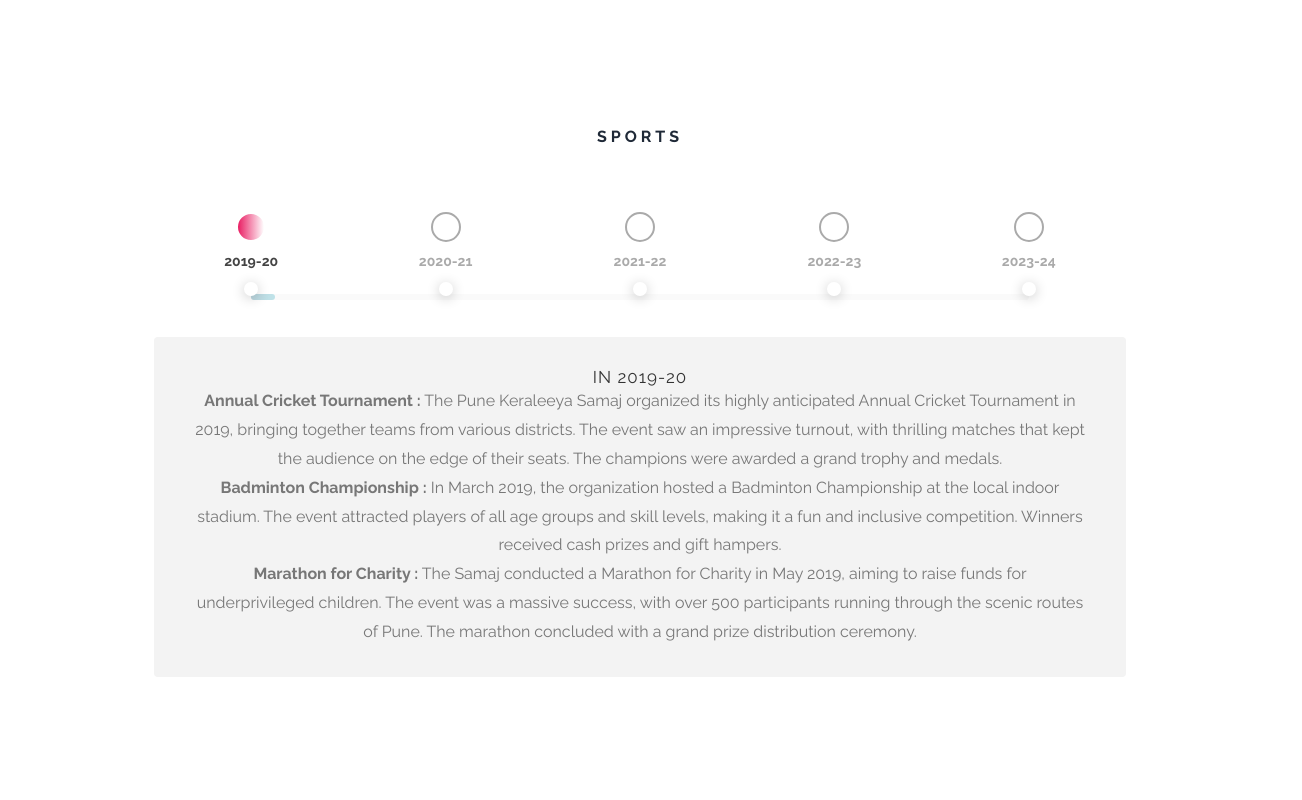
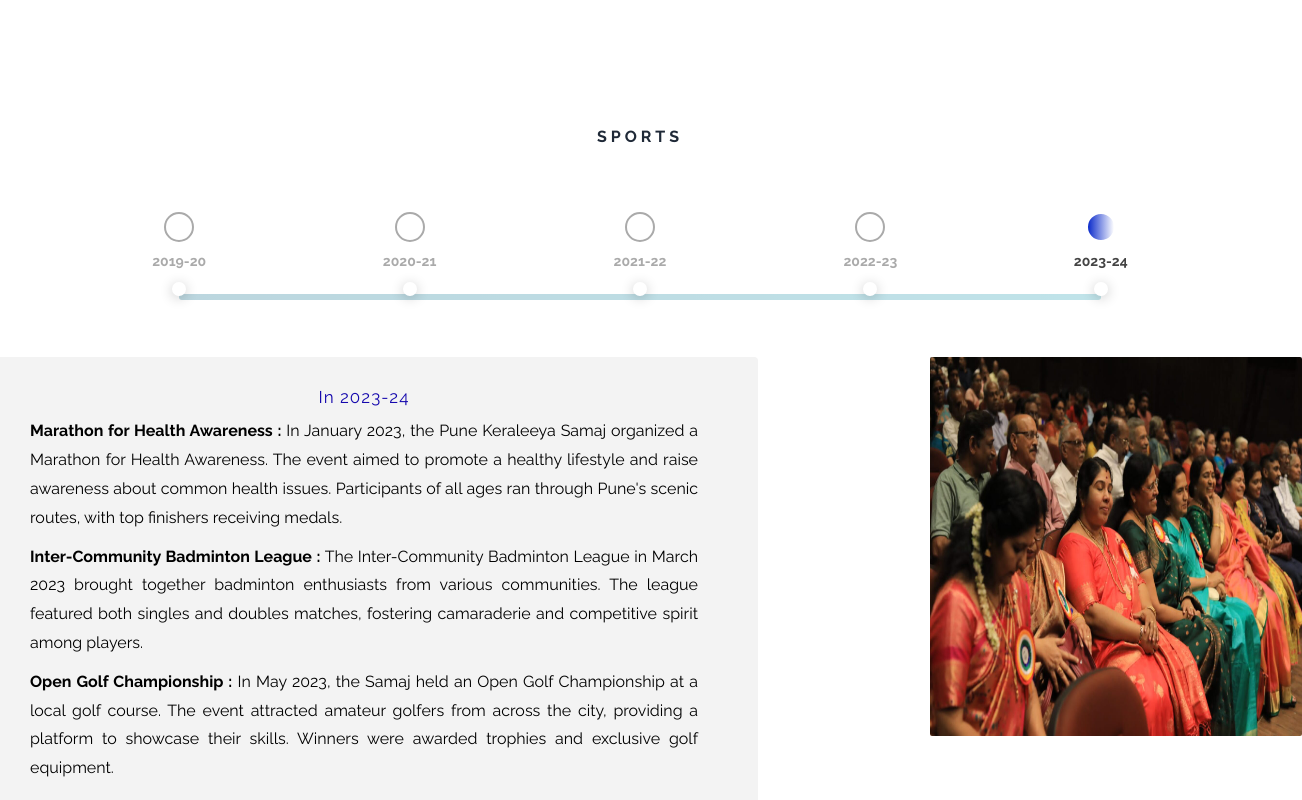
Before and after one commit to vinayakanarookutty/poonekeralasamajam, a React (Vite) app: page /activities in a window 1280 px wide. Shown: the whole page, 1302 px wide, since content can reach past the window. Built offline with nearby package versions, Linux system fonts and the light colour scheme.

Commit message:
first commit

```diff
--- a/src/components/ActivitiesDetails.tsx
+++ b/src/components/ActivitiesDetails.tsx
@@ -1,8 +1,10 @@
 import React, { useState } from "react";
 import "../css/home.css"; // Assume that the CSS styles are moved to App.css
+import Image from "../assets/img/gallery/clb2.jpg";
+import Image2 from "../assets/img/gallery/clb3.jpg";
 
 const ActivitiesDetails: React.FC = () => {
-  const [activeStep, setActiveStep] = useState<string>("step01");
+  const [activeStep, setActiveStep] = useState<string>("step05");
 
   const handleStepClick = (step: string) => {
     setActiveStep(step);
@@ -10,10 +12,11 @@
 
   return (
     <div>
-      <h1 className="text-gray-800 font-bold mt-[125px] text-center uppercase tracking-[4px] leading-[23px]">
+      <h1 className="text-gray-800 font-bold mt-[125px] text-center uppercase tracking-[4px] leading-[23px] text -4xl">
         Sports
       </h1>
       <br />
+
       <div className="process-wrapper">
         <div id="progress-bar-container">
           <ul>
@@ -21,7 +24,7 @@
               className={`step step01 ${activeStep === "step01" ? "active" : ""}`}
               onClick={() => handleStepClick("step01")}
             >
-              <div className="step-inner ">2019-20</div>
+              <div className="step-inner">2019-20</div>
             </li>
             <li
               className={`step step02 ${activeStep === "step02" ? "active" : ""}`}
@@ -69,6 +72,7 @@
           </div>
         </div>
 
+        <div className="content-and-image">
           <div id="progress-content-section">
             <div
               className={`section-content discovery ${
@@ -78,9 +82,11 @@
               <h2>In 2019-20</h2>
               <p>
                 <b>Annual Cricket Tournament :</b> The Pune Keraleeya Samaj organized its highly anticipated Annual Cricket Tournament in 2019, bringing together teams from various districts. The event saw an impressive turnout, with thrilling matches that kept the audience on the edge of their seats. The champions were awarded a grand trophy and medals.<br></br>
-
+              </p>
+              <p>
                 <b>Badminton Championship :</b> In March 2019, the organization hosted a Badminton Championship at the local indoor stadium. The event attracted players of all age groups and skill levels, making it a fun and inclusive competition. Winners received cash prizes and gift hampers.<br></br>
-
+              </p>
+              <p>
                 <b>Marathon for Charity :</b> The Samaj conducted a Marathon for Charity in May 2019, aiming to raise funds for underprivileged children. The event was a massive success, with over 500 participants running through the scenic routes of Pune. The marathon concluded with a grand prize distribution ceremony.
               </p>
             </div>
@@ -93,9 +99,9 @@
               <h2> In 2020-21</h2>
               <p>
                 <b>Virtual Chess Tournament :</b> Amid the pandemic in 2020, the Pune Keraleeya Samaj adapted by organizing a Virtual Chess Tournament. Participants competed from the safety of their homes, showcasing their strategic skills online. The event was well-received and culminated in an exciting final match.<br></br>
-
+              </p><p>
                 <b>Online Yoga and Fitness Challenge :</b> With a focus on health and wellness, the organization launched an Online Yoga and Fitness Challenge. Members were encouraged to share their fitness routines and yoga practices via video submissions, promoting physical well-being during lockdowns.<br></br>
-
+              </p><p>
                 <b>E-Sports Competition :</b> Embracing digital trends, the Samaj conducted its first E-Sports Competition in August 2020. Games included popular titles like FIFA and Counter-Strike, attracting a young and enthusiastic crowd. Winners were awarded gaming accessories and vouchers.
               </p>
             </div>
@@ -108,9 +114,10 @@
               <h2>In 2021-22</h2>
               <p>
                 <b>Inter-Community Football Cup :</b> In 2021, the Pune Keraleeya Samaj hosted an Inter-Community Football Cup. Teams from various communities competed in a friendly yet competitive spirit, fostering unity and sportsmanship. The tournament concluded with an exciting final match and a celebratory award ceremony.<br></br>
-
+              </p><p>
                 <b>Tennis Doubles Championship :</b> The Samaj's Tennis Doubles Championship in April 2021 attracted pairs from across Pune. The event, held at a local tennis club, showcased high-level tennis skills and coordination between partners. Winners were awarded trophies and gift vouchers.<br></br>
-
+              </p>
+              <p>
                 <b>Cycling Rally :</b> Promoting eco-friendly transportation and fitness, the organization conducted a Cycling Rally in June 2021. Cyclists of all ages participated, riding through Pune's scenic routes. The event emphasized the importance of a healthy lifestyle and environmental conservation.
               </p>
             </div>
@@ -123,9 +130,9 @@
               <h2>In 2022-23</h2>
               <p>
                 <b>Inter-School Sports Day :</b> In February 2022, the Pune Keraleeya Samaj organized an Inter-School Sports Day, bringing together students from various schools. Events included track and field competitions, basketball, and football matches, fostering a spirit of healthy competition among the youth.<br></br>
-
+              </p><p>
                 <b>Mixed Martial Arts Workshop :</b> To introduce members to different forms of self-defense, the organization held a Mixed Martial Arts Workshop in April 2022. Participants learned techniques from experts, gaining confidence and skills in a supportive environment.<br></br>
-
+              </p><p>
                 <b>Basketball Tournament :</b> The annual Basketball Tournament in July 2022 saw teams from different neighborhoods compete fiercely. The event was marked by high energy and sportsmanship, with the final match drawing a large crowd. Champions received trophies and sports gear.
               </p>
             </div>
@@ -138,12 +145,21 @@
               <h2>In 2023-24</h2>
               <p>
                 <b>Marathon for Health Awareness :</b> In January 2023, the Pune Keraleeya Samaj organized a Marathon for Health Awareness. The event aimed to promote a healthy lifestyle and raise awareness about common health issues. Participants of all ages ran through Pune's scenic routes, with top finishers receiving medals.<br></br>
-
+              </p><p>
                 <b>Inter-Community Badminton League :</b> The Inter-Community Badminton League in March 2023 brought together badminton enthusiasts from various communities. The league featured both singles and doubles matches, fostering camaraderie and competitive spirit among players.<br></br>
-
+              </p>
+              <p>
                 <b>Open Golf Championship :</b> In May 2023, the Samaj held an Open Golf Championship at a local golf course. The event attracted amateur golfers from across the city, providing a platform to showcase their skills. Winners were awarded trophies and exclusive golf equipment.
               </p>
+            </div>
+          </div>
 
+          <div id="image-box">
+            <img
+              src={Image2}
+              alt={`${activeStep}`}
+              className="activity-image"
+            />
           </div>
         </div>
       </div>
--- a/src/components/MoreActivities.tsx
+++ b/src/components/MoreActivities.tsx
@@ -22,13 +22,13 @@
     {
       title: "Women's Days",
       description: "During its International Women’s Day Celebration every year in March, it has been helping the poor with clothes and other needy items, besides wheelchairs to the ‘divyang’ persons.",
-      link: "/activities",
+      link: "/WomensActivities",
       buttonText: "See more",
     },
     {
       title: "Philanthropic Activities",
       description: "PKS is a leading force in philanthropy, offering substantial aid during crises. It provided Rs 5 lakhs in support to Kerala during the 2018 and 2019 floods, and during the challenging Covid-19 pandemic. It also extended significant assistance during earthquakes in Gujarat and Latur (Maharashtra). Additionally, PKS supplied hundreds of tankers of drinking water to drought-affected villages in Maharashtra.",
-      link: "/activities",
+      link: "/PhilanthropicActivities",
       buttonText: "See more",
     },
 
--- /dev/null
+++ b/src/components/PhilanthropicActivities.tsx
@@ -0,0 +1,12 @@
+import React from 'react';
+
+function PhilanthropicActivities() {
+  return (
+    <div>
+      <h1>Women's Days</h1>
+      <p>Details about the Women's Days activities go here.</p>
+    </div>
+  );
+}
+
+export default PhilanthropicActivities;
--- /dev/null
+++ b/src/components/WomensActivities.tsx
@@ -0,0 +1,12 @@
+import React from 'react';
+
+function WomensActivities() {
+  return (
+    <div>
+      <h1>Women's Days</h1>
+      <p>Details about the Women's Days activities go here.</p>
+    </div>
+  );
+}
+
+export default WomensActivities;
--- a/src/css/home.css
+++ b/src/css/home.css
@@ -187,8 +187,11 @@
 }
 
 .process-wrapper {
-  margin: auto;
-  max-width: 1080px;
+  margin: 0 auto;
+  max-width: 1350px;
+  display: flex;
+  flex-direction: column;
+  align-items: center;
 }
 
 #progress-bar-container {
@@ -224,7 +227,7 @@
 #progress-bar-container li:hover:before {
   border: solid 2px #fff;
 
-  background: linear-gradient(to right, #e91e63 0%, #fff 100%);
+  background: linear-gradient(to right, #0b2bcb 0%, #fff 100%);
 }
 
 #progress-bar-container li {
@@ -304,8 +307,8 @@
 }
 
 #progress-content-section {
-  width: 90%;
-  margin: auto;
+  width: 60%;
+  margin-left: -10px;
   background: #f3f3f3;
   border-radius: 4px;
 }
@@ -317,15 +320,18 @@
 
 #progress-content-section .section-content h2 {
   font-size: 17px;
-  text-transform: uppercase;
-  color: #333;
+  color: #1508ad;
   letter-spacing: 1px;
+  padding-bottom: 10px;
 }
 
 #progress-content-section .section-content p {
   font-size: 16px;
   line-height: 1.8em;
-  color: #777;
+  color: #000000;
+  text-align: justify;
+  margin-bottom: 10px;
+
 }
 
 #progress-content-section .section-content {
@@ -350,6 +356,38 @@
     transform: translateY(0px);
     opacity: 1;
   }
+}
+.content-and-image {
+  display: flex;
+  flex-direction: row;
+  align-items: flex-start;
+  margin-top: 20px;
+  width: 100%;
+}
+
+#progress-content-section {
+  /* flex: 1; */
+  padding-right: 20px;
+  position: fixed;
+}
+
+.section-content {
+  display: none;
+}
+
+.section-content.active {
+  display: block;
+}
+
+#image-box {
+  flex: 0 0 300px;
+}
+
+.activity-image {
+  width: 40%;
+  height: 379px;
+  border-radius: 2px;
+  margin-left: 930px;
 }
 
 #header .logo h1 {
```
Lines whose indentation alone changed are shown as unchanged.
